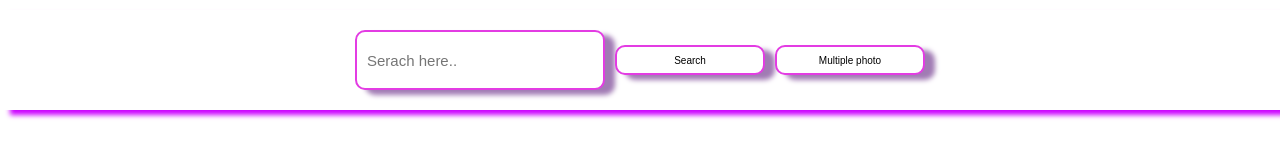
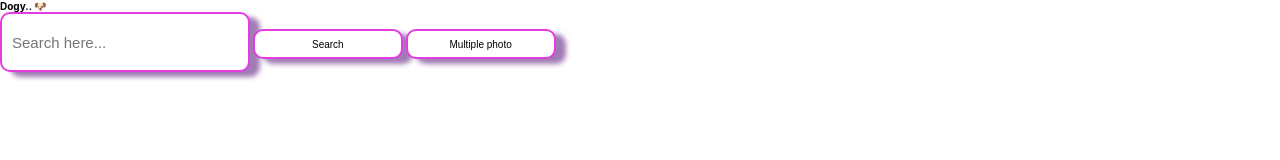
Before and after one commit to Rishabh-prime/Dog-Breed-Image-Viewer, a plain HTML site: page index.html in a window 1280 px wide. Drawn offline with Linux system fonts and the light colour scheme.

Commit message:
Update index.html

```diff
--- a/index.html
+++ b/index.html
@@ -7,20 +7,16 @@
     <link rel="stylesheet" href="index.css">
 </head>
 <body>
-
-    <div class="nav-Conatiner">
-        <input  id="name"type="text" placeholder="Serach here..">
-        <button id="search"> Search</button>
-        <button id="search1"> Multiple photo</button>
+    <div class="nav-Container">
+        <div class="logo">
+            <h4><span class="highlight">D</span>ogy.. 🐶</h4>
+        </div>
+        <input id="name" type="text" placeholder="Search here...">
+        <button id="search">Search</button>
+        <button id="search1">Multiple photo</button>
     </div>
 
-    <div id="iamgeconatiner">
-
-
-    </div>
-
-
-
+    <div id="imagecontainer"></div>
 
     <script src="final script.js"></script>
 </body>
```
